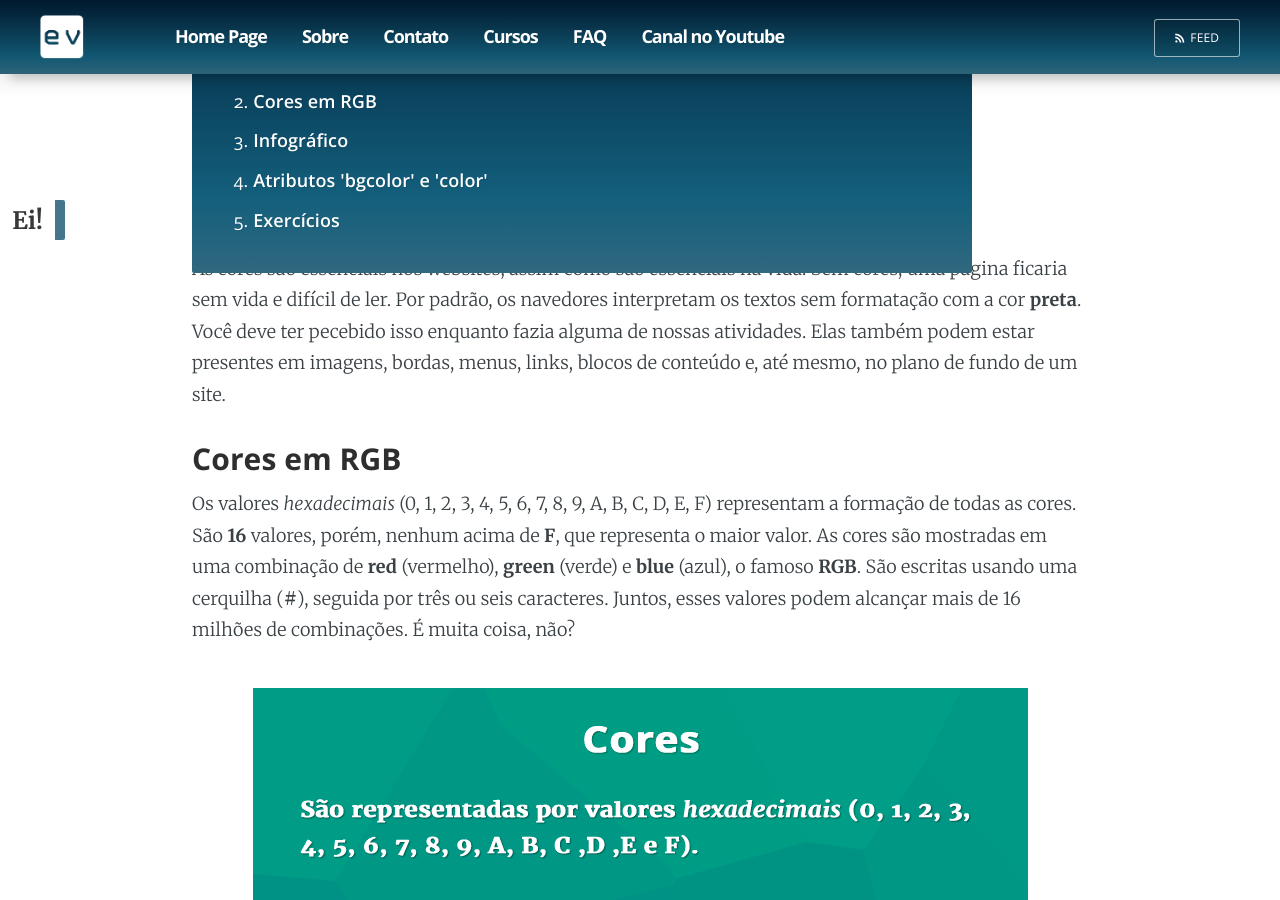
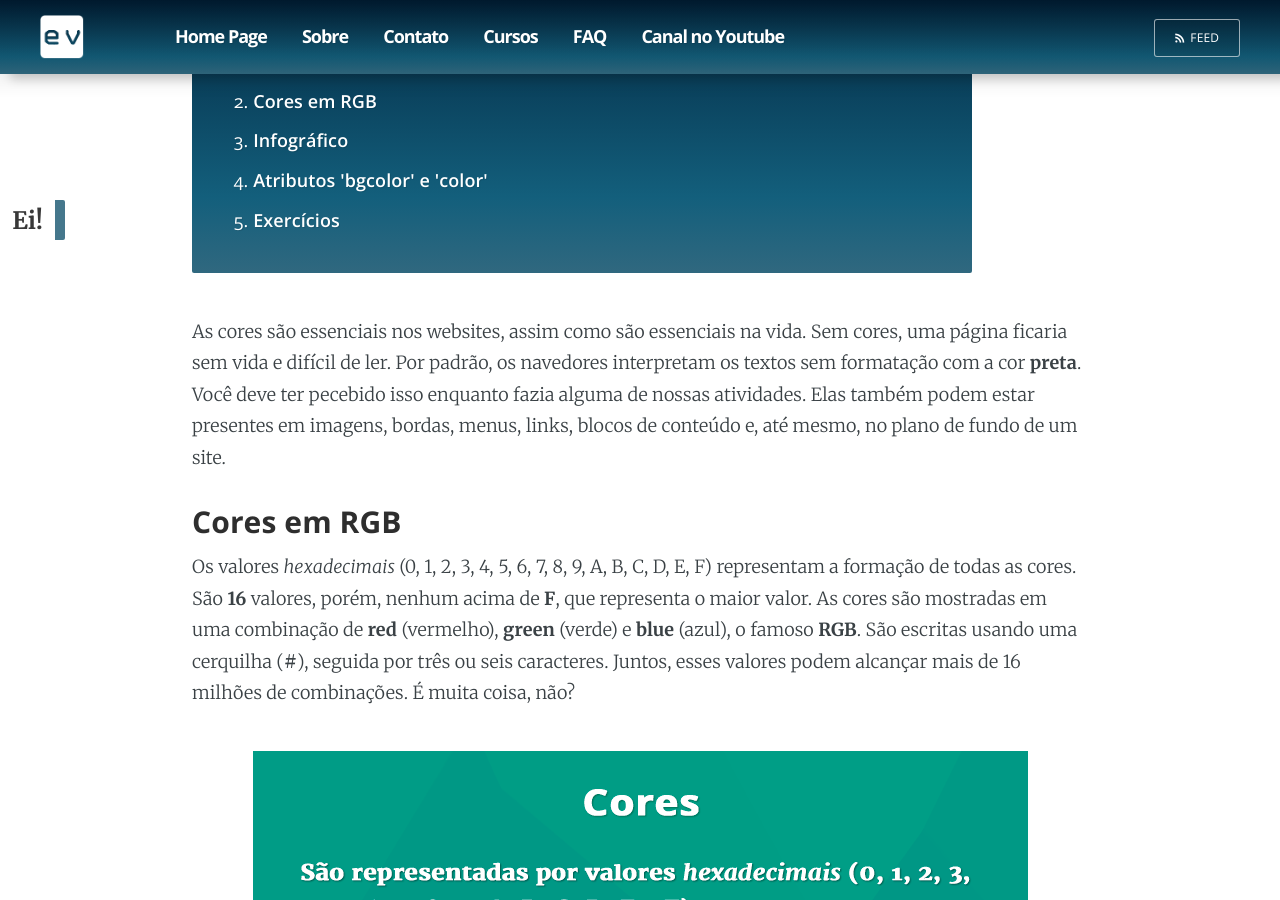
Before and after one commit to EnVolte/envolte.github.io, a Jekyll site: the page built from _cursos/HTML-CSS/parte-5.md, in a window 1280 px wide and 900 px high, scrolled down 1168 px. Built offline with Jekyll 4.4.1, drawn with Linux system fonts in a browser that asks for light colours; a script that is not in the unit is left out; comment, search, counter and statistics services are not loaded.

Commit message:
Update parte-5.md

```diff
--- a/_cursos/HTML-CSS/parte-5.md
+++ b/_cursos/HTML-CSS/parte-5.md
@@ -24,7 +24,7 @@ Agora, iremos entrar um pouco na parte de *estilização*. Mas calma, ainda não
 
 </ol>
 </section>
-</section>
+</section><br>
 
 <span id="01"></span>
 As cores são essenciais nos websites, assim como são essenciais na vida. Sem cores, uma página ficaria sem vida e difícil de ler. Por padrão, os navedores interpretam os textos sem formatação com a cor **preta**. Você deve ter pecebido isso enquanto fazia alguma de nossas atividades. Elas também podem estar presentes em imagens, bordas, menus, links, blocos de conteúdo e, até mesmo, no plano de fundo de um site.
```
